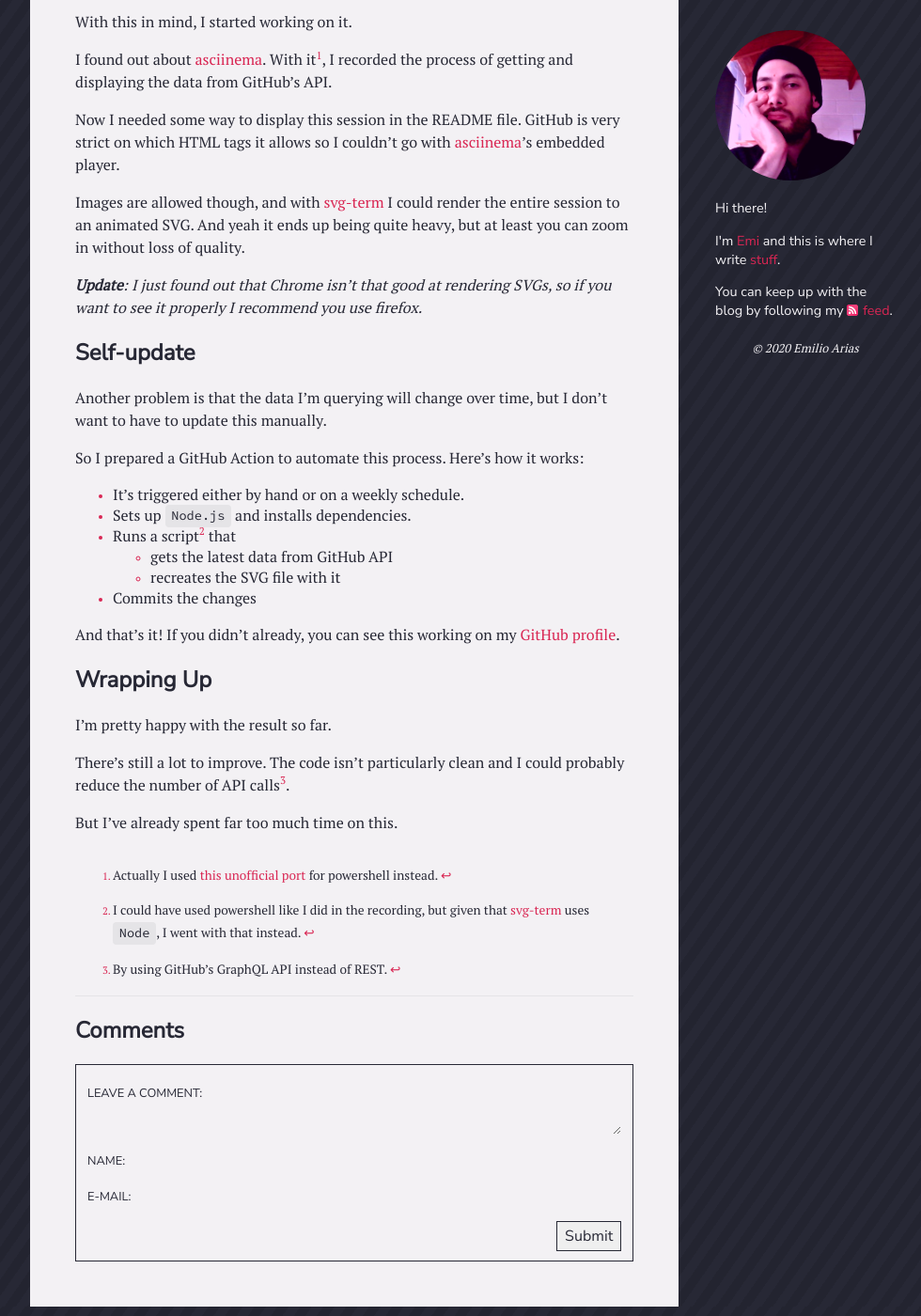
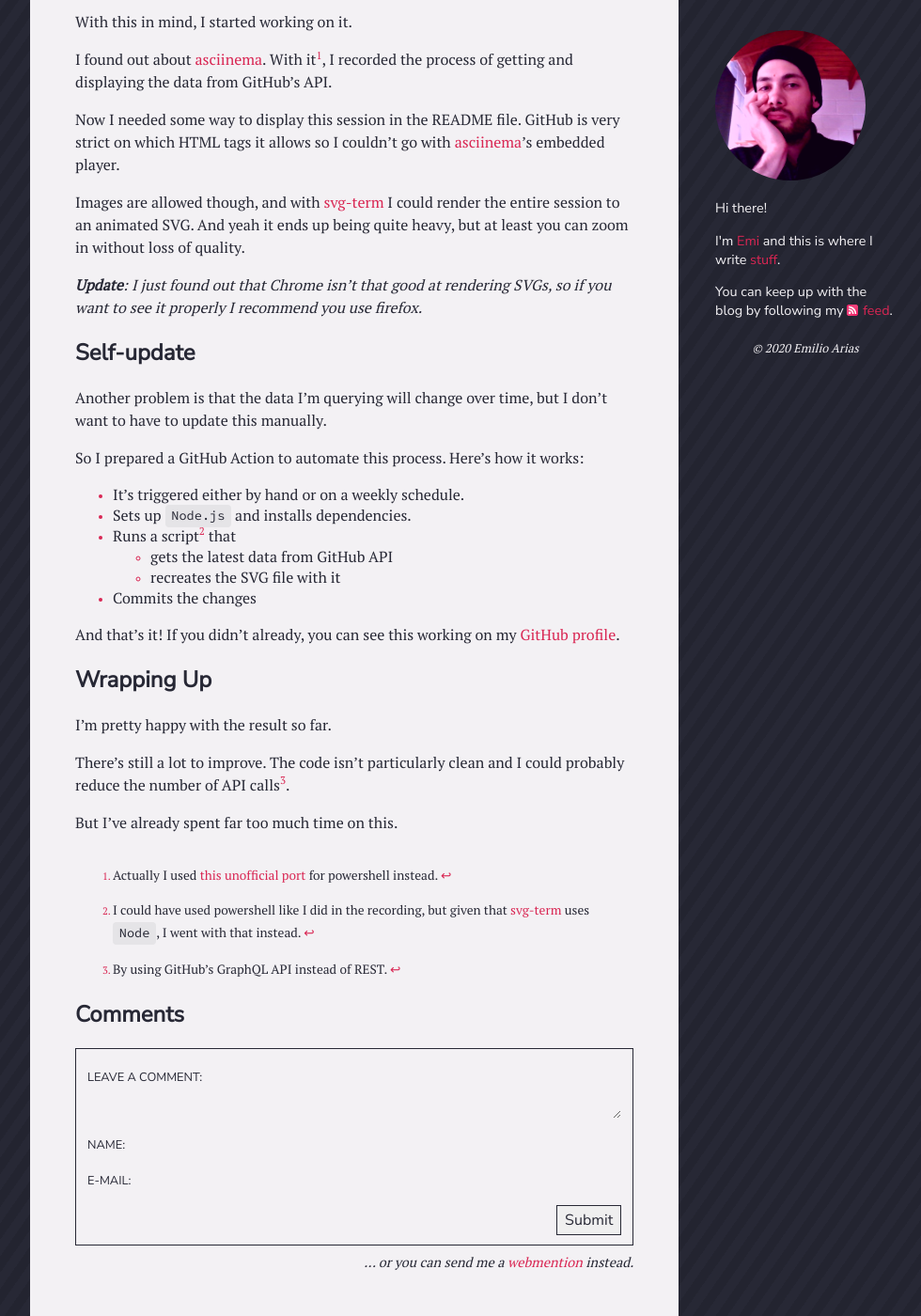
Before and after one commit to ariasemis/ariasemis.github.io, a Jekyll site: the page built from _posts/2020-09-23-github-profile.md, in a window 1280 px wide and 1400 px high, scrolled down 664 px. Shown: the whole window at 94% size, without its empty margins (128-1108 px from the left). Built offline with Jekyll 4.4.1, drawn with Linux system fonts in a browser that asks for light colours.

Commit message:
added support to display received webmentions

```diff
--- a/_includes/post-comments.html
+++ b/_includes/post-comments.html
@@ -2,8 +2,38 @@
     <script src="/assets/js/input.js" defer></script>
     <script src="/assets/js/comment.js" defer></script>
 
+    <!-- reactions -->
+    {% if site.data.reactions[page.slug] %}
+    {% assign reactions = site.data.reactions[page.slug] %}
+    {% assign likes = reactions | where:"type","like-of" | size %}
+    {% assign reposts = reactions | where:"type","repost-of" | size %}
+    {% assign bookmarks = reactions | where:"type","bookmark-of" | size %}
+    {% assign mentions = reactions | where:"type","mention-of" | size %}
+    <div class="comment-reactions">
+        <!-- likes -->
+        {% if likes and likes > 0 %}
+        <span title="likes">👍 {{ likes }}</span>
+        {% endif %}
+        <!-- repost -->
+        {% if reposts and reposts > 0 %}
+        <span title="reposts">🔃 {{ reposts }}</span>
+        {% endif %}
+        <!-- bookmark -->
+        {% if bookmarks and bookmarks > 0 %}
+        <span title="bookmarks">🔖 {{ bookmarks }}</span>
+        {% endif %}
+        <!-- mentions -->
+        {% if mentions and mentions > 0 %}
+        <span title="mentions">🗨️ {{ mentions }}</span>
+        {% endif %}
+    </div>
+    {% endif %}
+
+    {% if site.data.comments[page.slug] or page.comments_locked != true %}
     <h2>Comments</h2>
+    {% endif %}
 
+    <!-- comment form -->
     {% unless page.comments_locked == true %}
     <form class="comment-form" method="POST" action="{{ site.comments_api }}" >
 
@@ -44,27 +74,56 @@
 
         <button>Submit</button>
     </form>
-    {% else %}
-    <p><em>Comments on this entry are closed.</em></p>
+    <div class="webmention-form">
+        <span>... or you can send me a <a href="https://indieweb.org/Webmention" rel="external">webmention</a> instead.</span>
+    </div>
     {% endunless %}
 
+    <!-- comment list  -->
     {% if site.data.comments[page.slug] %}
     <div class="comment-list">
         {% assign comments = site.data.comments[page.slug] | sort %}
         {% for comment in comments %}
         {% assign index = forloop.index %}
-        <div class="comment-item" id="comment-{{ index }}">
+
+        {% if comment[1].url and comment[1].url != empty %}
+            {% assign comment-type = "h-cite" %}
+        {% else %}
+            {% assign comment-type = "h-entry" %}
+        {% endif %}
+
+        <div class="comment-item p-comment {{ comment-type }}" id="comment-{{ index }}">
+
+            {% if comment[1].photo and comment[1].photo != empty %}
+            <img class="comment-avatar" src="{{ comment[1].photo }}" alt="{{ comment[1].name }}">
+            {% else %}
             <img class="comment-avatar" src="https://www.gravatar.com/avatar/{{ comment[1].email }}?d=mm&amp;s=80" alt="{{ comment[1].name }}">
+            {% endif %}
+
             <div>
                 <header class="comment-meta">
-                    <strong>{{ comment[1].name }}</strong>
-                    <time datetime="{{ comment[1].date | date_to_xmlschema }}">
+
+                    {% if comment[1].profile and comment[1].profile != empty %}
+                    <strong>
+                        <a class="u-author h-card" href="{{ comment[1].profile }}" rel="external">{{ comment[1].name }}</a>
+                    </strong>
+                    {% else %}
+                    <strong class="u-author">{{ comment[1].name }}</strong>
+                    {% endif %}
+
+                    <time class="dt-published" datetime="{{ comment[1].date | date_to_xmlschema }}">
                         <span class="ago"></span>
                         on {{ comment[1].date | date: "%Y-%m-%d" }}
                     </time>
-                    <a href="#comment-{{ index }}" title="link to this comment" rel="bookmark">🔗</a>
+
+                    {% if comment[1].url and comment[1].url != empty %}
+                    <a class="u-url" href="{{ comment[1].url }}" title="link to this comment" rel="external">🔗</a>
+                    {% else %}
+                    <a class="u-url" href="#comment-{{ index }}" title="link to this comment" rel="bookmark">🔗</a>
+                    {% endif %}
+
                 </header>
-                <div>
+                <div class="e-content">
                     {{ comment[1].message | markdownify }}
                 </div>
             </div>
--- a/_sass/partials/_layout.scss
+++ b/_sass/partials/_layout.scss
@@ -68,6 +68,13 @@
     margin-bottom: 3rem;
 }
 
+.webmention-form {
+    width: 100%;
+    display: flex;
+    justify-content: right;
+    margin-top: .5rem;
+}
+
 // reduce padding on small screen
 @media only screen and (max-width: 30rem) {
     .main {
--- a/_sass/partials/_look.scss
+++ b/_sass/partials/_look.scss
@@ -23,10 +23,6 @@
 .main {
     background-color: $color_light_on_dark;
     color: $color_dark_on_light;
-
-    #comments {
-        border-top: 1px solid $color_shadow_light;
-    }
 
     h1, h2, h3, h4, h5, h6 {
         font-family: $font-sans;
@@ -259,6 +255,10 @@
         align-items: flex-start;
         padding: 1rem 0 0;
         border-top: solid 1px $color_shadow_light;
+
+        p {
+            line-height: 1rem;
+        }
     }
 
     .comment-avatar {
@@ -280,6 +280,26 @@
             font-size: .9rem;
         }
     }
+}
+
+.comment-reactions {
+    border-top: solid 1px $color_shadow_light;
+    border-bottom: solid 1px $color_shadow_light;
+    margin: 1rem 0 0;
+    padding: .5rem 0 .5rem 0;
+    display: flex;
+    justify-content: center;
+    font-family: $font-sans;
+    cursor: default;
+
+    & > * {
+        padding: 0 .5rem;
+    }
+}
+
+.webmention-form {
+    font-style: italic;
+    font-size: .9rem;
 }
 
 .bad {
```
Also changed, not shown: _data/_templates/comment.yml (added, +10 -0 lines), _data/_templates/reaction.yml (added, +8 -0 lines).
